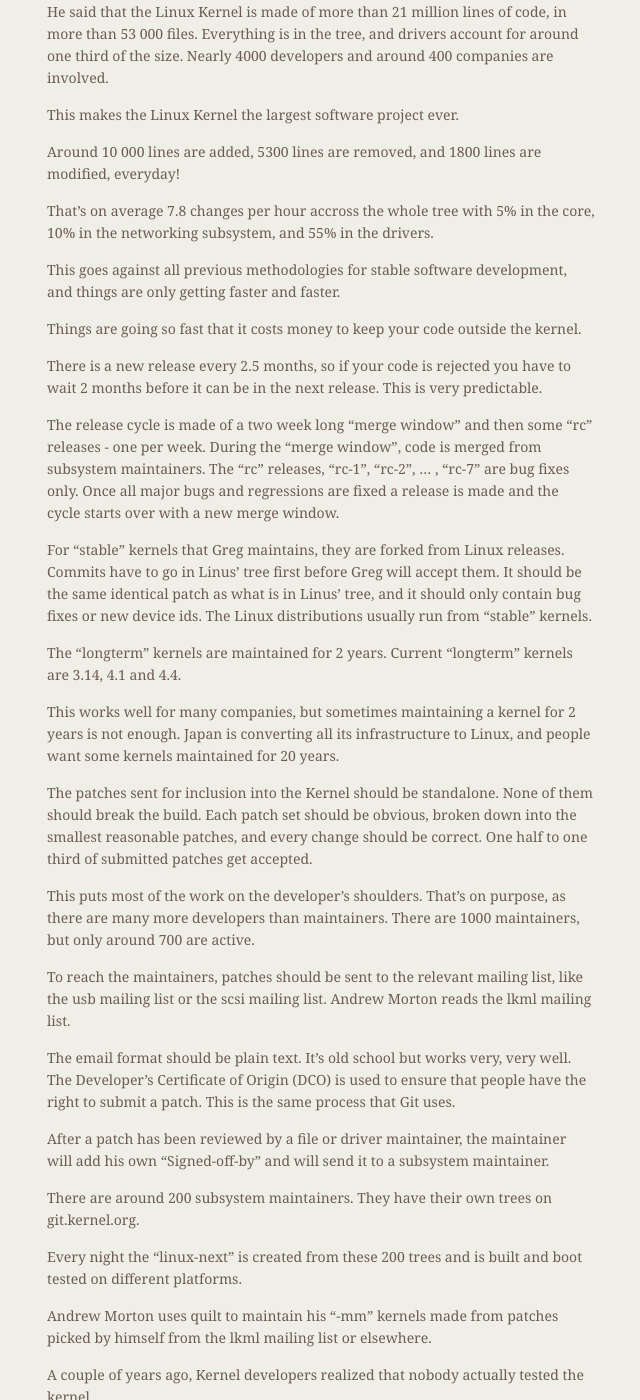
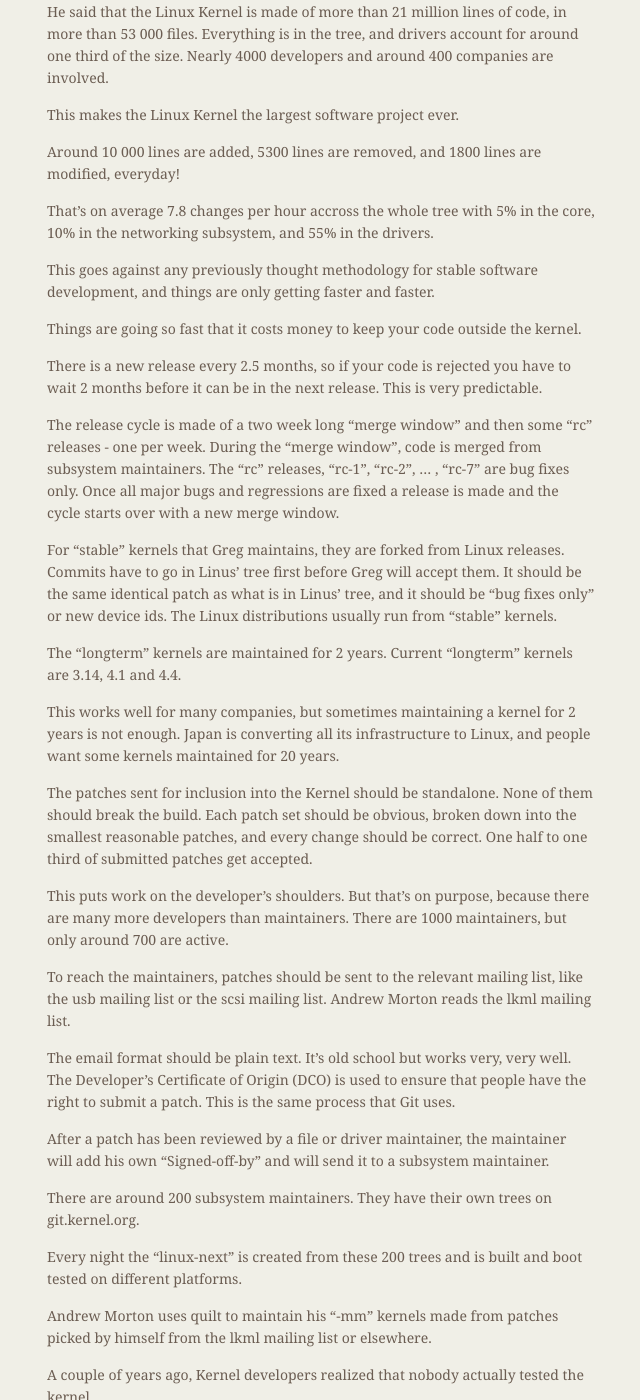
Before and after one commit to git/git.github.io, a Jekyll site: the page built from rev_news/drafts/edition-14.md, in a window 1280 px wide and 1400 px high, scrolled down 1946 px. Shown: the whole window, without its empty margins (487-1127 px from the left). Built offline with Jekyll 4.4.1, drawn with Linux system fonts in a browser that asks for light colours.

Commit message:
rn-14: restore back some of Greg's words

```diff
--- a/rev_news/drafts/edition-14.md
+++ b/rev_news/drafts/edition-14.md
@@ -132,7 +132,7 @@
 That's on average 7.8 changes per hour accross the whole tree with 5%
 in the core, 10% in the networking subsystem, and 55% in the drivers.
 
-This goes against all previous methodologies for stable
+This goes against any previously thought methodology for stable
 software development, and things are only getting faster and faster.
 
 Things are going so fast that it costs money to keep your code outside
@@ -151,9 +151,9 @@
 
 For "stable" kernels that Greg maintains, they are forked from Linux
 releases. Commits have to go in Linus' tree first before Greg will
-accept them. It should be the same identical patch as what is in Linus'
-tree, and it should only contain bug fixes or new device ids. The Linux
-distributions usually run from "stable" kernels.
+accept them. It should be the same identical patch as what is in
+Linus' tree, and it should be "bug fixes only" or new device ids. The
+Linux distributions usually run from "stable" kernels.
 
 The "longterm" kernels are maintained for 2 years. Current "longterm"
 kernels are 3.14, 4.1 and 4.4.
@@ -167,8 +167,8 @@
 broken down into the smallest reasonable patches, and every change
 should be correct. One half to one third of submitted patches get accepted.
 
-This puts most of the work on the developer's shoulders. That's on purpose,
-as there are many more developers than maintainers. There are
+This puts work on the developer's shoulders. But that's on purpose,
+because there are many more developers than maintainers. There are
 1000 maintainers, but only around 700 are active.
 
 To reach the maintainers, patches should be sent to the relevant
```
